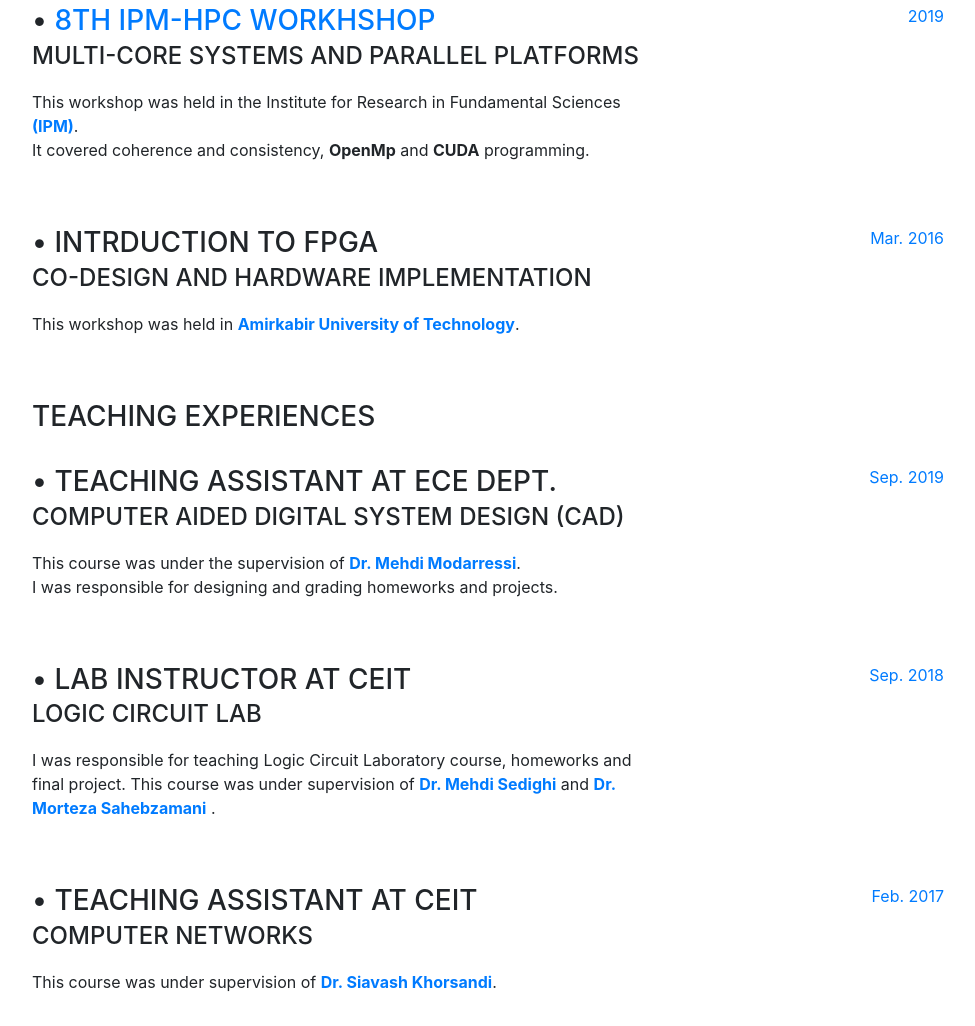
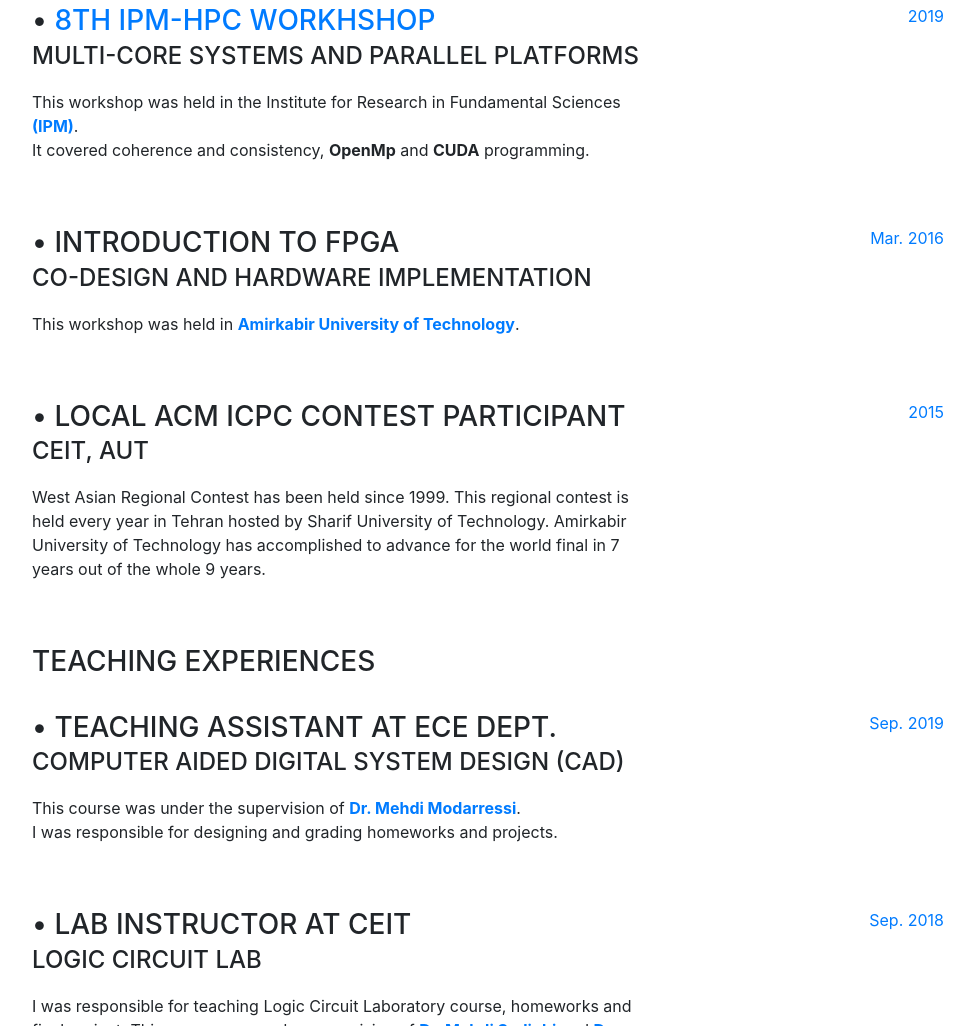
Before and after one commit to negarneda/negarneda.github.io, a website with bundled scripts: page index.html in a window 1280 px wide. Shown: the part 4267-5293 px from the top of the page, without its empty margins (288-1263 px from the left). Built offline with nearby package versions, Linux system fonts and the light colour scheme; a web font is replaced by a local one.

Commit message:
Update index.html

```diff
--- a/index.html
+++ b/index.html
@@ -241,12 +241,24 @@
 
 		  <div class="resume-item d-flex flex-column flex-md-row mb-5">
             <div class="resume-content mr-auto">
-              <h3 class="mb-0">• Intrduction to FPGA</h3>
+              <h3 class="mb-0">• Introduction to FPGA</h3>
               <div class="subheading mb-3">Co-design and hardware implementation</div>
               <p>This workshop was held in <a href = "https://ce.aut.ac.ir/en"><b>Amirkabir University of Technology</b></a>.</p>
             </div>
             <div class="resume-date text-md-right">
               <span class="text-primary">Mar. 2016</span>
+            </div>
+          </div>
+
+		<div class="resume-item d-flex flex-column flex-md-row mb-5">
+            <div class="resume-content mr-auto">
+              <h3 class="mb-0">• LOCAL ACM ICPC CONTEST PARTICIPANT</h3>
+              <div class="subheading mb-3">Ceit, aut</div>
+              <p>West Asian Regional Contest has been held since 1999. This regional contest is held every year in Tehran hosted by Sharif University of Technology.
+Amirkabir University of Technology has accomplished to advance for the world final in 7 years out of the whole 9 years.</p>
+            </div>
+            <div class="resume-date text-md-right">
+              <span class="text-primary">2015</span>
             </div>
           </div>
 		  <h3>Teaching Experiences </h3>
```
